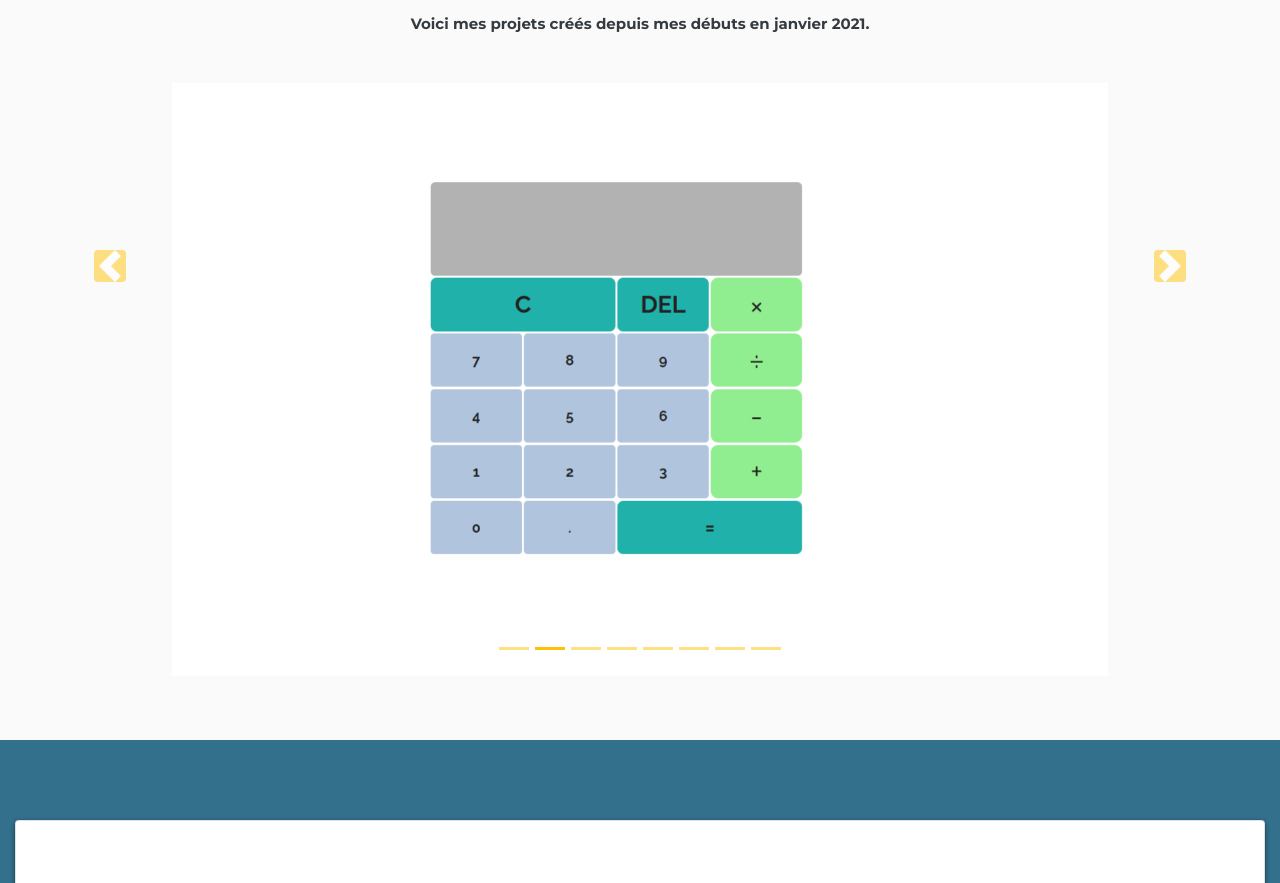
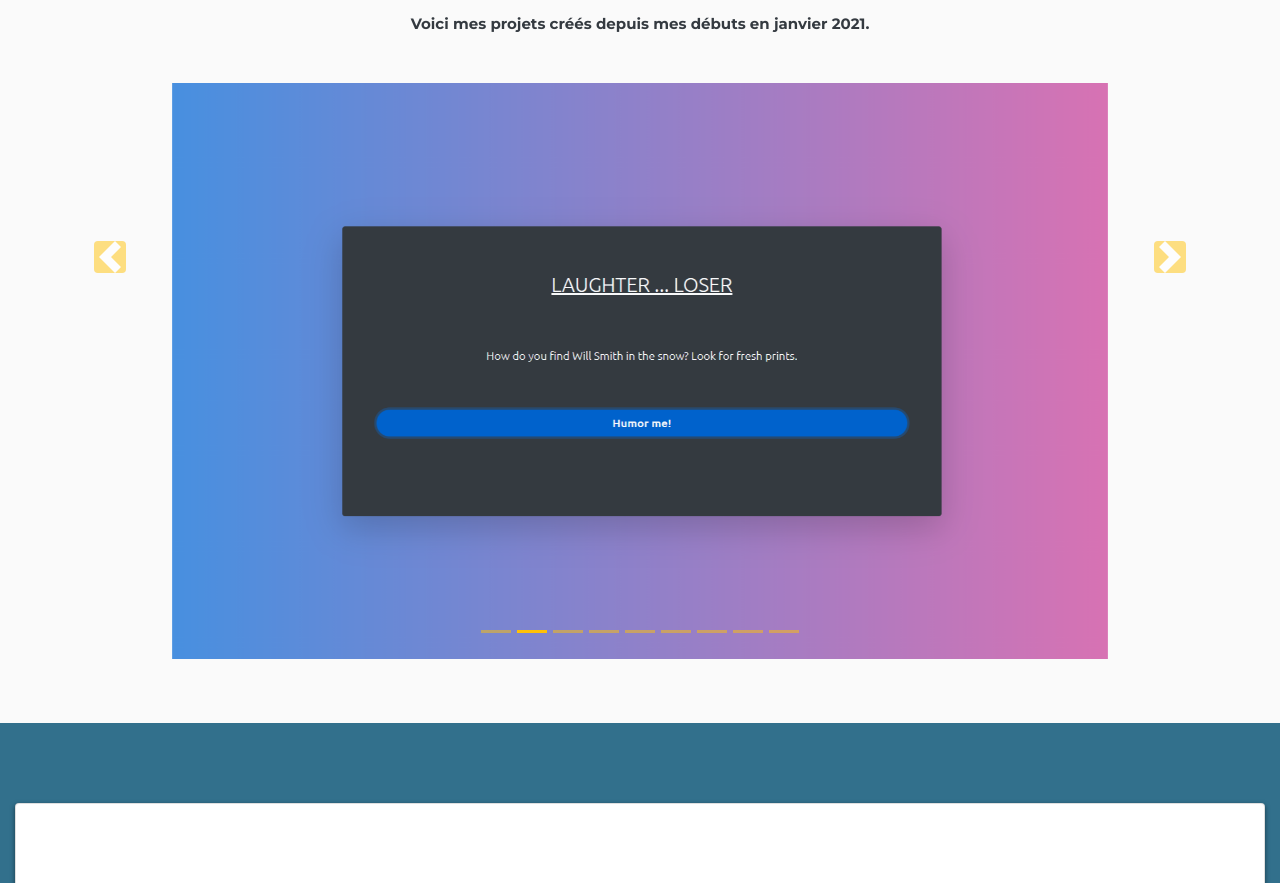
Before and after one commit to JayDe-FR/Final-Portfolio, a website: page index.html in a window 1280 px wide. Shown: the part 2666-3549 px from the top of the page. Drawn offline with nearby package versions, Linux system fonts and the light colour scheme.

Commit message:
dad jokes API added

```diff
--- a/index.html
+++ b/index.html
@@ -476,11 +476,16 @@
           <li class="bg-warning" data-target="#my-carousel" data-slide-to="5"></li>
           <li class="bg-warning" data-target="#my-carousel" data-slide-to="6"></li>
           <li class="bg-warning" data-target="#my-carousel" data-slide-to="7"></li>
+          <li class="bg-warning" data-target="#my-carousel" data-slide-to="8"></li>
         </ol>
         <div class="carousel-inner mb-5">
           <div class="carousel-item mh-100 mw-100 active">
             <a href="./projects/AmiiboAPI/indexAmiboAPI.html" target="_blank" rel="noopener noreferrer">
             <img src="./images/amiibo-thumbnail.png" class="d-block w-75 m-auto" loading="lazy" alt="Amiibo API"></a>
+          </div>
+          <div class="carousel-item mh-100 mw-100">
+            <a href="./projects/DadJokes/index.html" target="_blank" rel="noopener noreferrer">
+            <img src="./images/dadJokes-thumbnail.png" class="d-block w-75 m-auto" loading="lazy" alt="RGB Randomizer"></a>
           </div>
           <div class="carousel-item mh-100 mw-100">
             <a href="./projects/Calculator/indexCalc.html" target="_blank" rel="noopener noreferrer">
```
Also changed, not shown: images/dadJokes-thumbnail.png (added).
